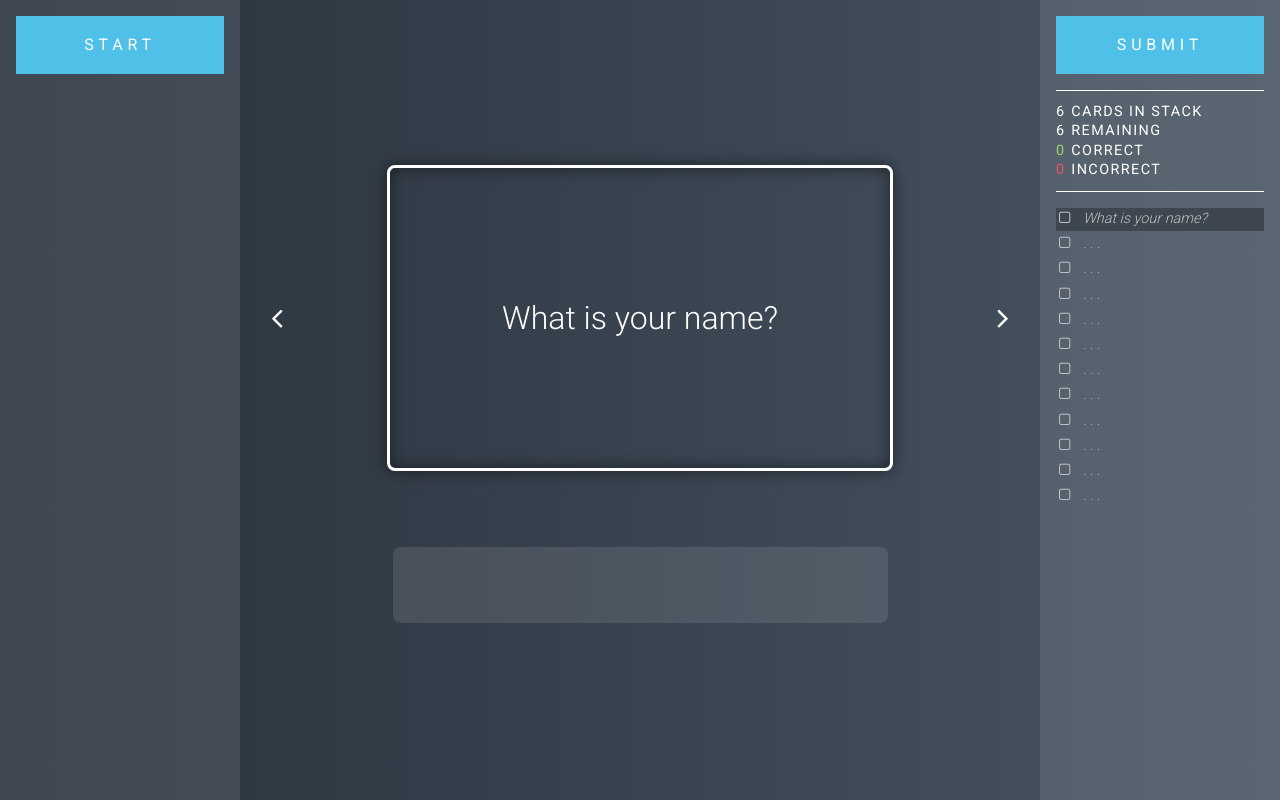
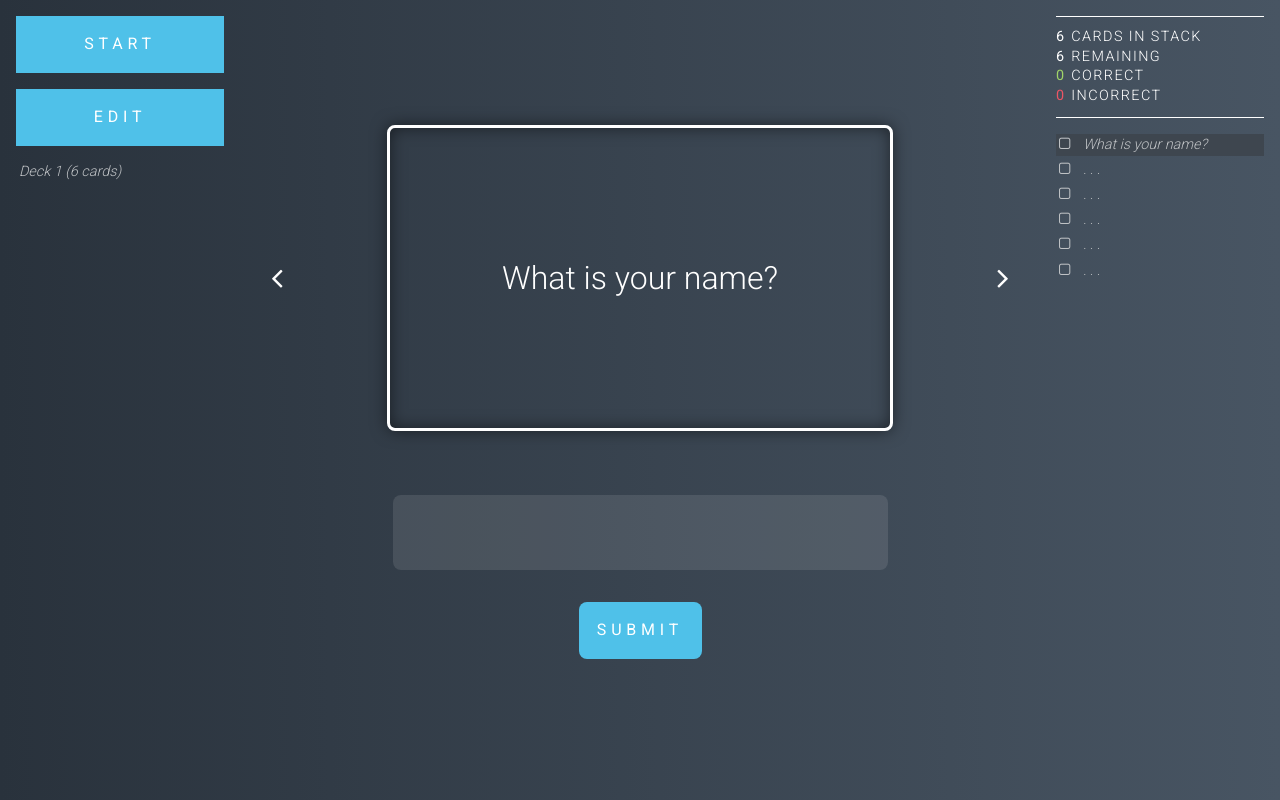
Before and after one commit to nickoki/flash-cards, a plain HTML site: page index.html in a window 1280 px wide. Both pictures are taken after a click on the item "START". Drawn offline with nearby package versions, Linux system fonts and the light colour scheme.

Commit message:
Edit and Submit buttons

```diff
--- a/css/style.css
+++ b/css/style.css
@@ -18,7 +18,7 @@ aside {
 	width: 20vw;
 	max-width: 280px;
 	height: 100vh;
-	background: rgba(255, 255, 255, 0.1);
+	/*background: rgba(255, 255, 255, 0.1);*/
 }
 
 nav ul,
@@ -29,12 +29,16 @@ aside ul {
 }
 
 .nav-button {
-	padding: 20px 0;
+	padding: 1.2em 0;
 	background: #4fc1e9;
 	color: #fff;
 	text-align: center;
 	text-transform: uppercase;
 	letter-spacing: 0.3em;
+}
+
+ul .nav-button:first-of-type {
+	margin-bottom: 1em;
 }
 
 .nav-button:hover {
@@ -58,6 +62,7 @@ aside ul {
 
 #previous,
 #next {
+	visibility: hidden;
 	display: flex;
 	justify-content: center;
 	align-items: center;
@@ -94,11 +99,11 @@ aside ul {
 .response-container {
 	visibility: hidden;
 	display: flex;
-	justify-content: center;
+	flex-direction: column;
 	align-items: center;
 	margin: 2em;
 	width: 800px;
-	height: 100px;
+	height: 180px;
 }
 
 .prompt {
@@ -124,6 +129,9 @@ span:focus {
 
 #responseButton {
 	display: block;
+	margin-top: 2em;
+	border-radius: 8px;
+	width: 123px;
 }
 
 #scoreboard {
@@ -132,12 +140,12 @@ span:focus {
 	border-bottom: 1px solid #fff;
 	padding: 0.6em 0;
 	list-style: none;
-
 }
 
 #scoreboard li {
 	margin: 0.2em 0;
 	font-size: 0.9em;
+	font-weight: 300;
 	color: #fff;
 	text-transform: uppercase;
 	letter-spacing: 0.1em;
@@ -145,6 +153,7 @@ span:focus {
 
 #scoreboard span {
 	margin-right: 0.4em;
+	font-weight: 400;
 }
 
 #scoreboardCorrect {
@@ -155,7 +164,8 @@ span:focus {
 	color: #ed5565;
 }
 
-#overview li {
+#overview li,
+#deckList li {
 	display: flex;
 	justify-content: flex-start;
 	margin: 0.2em 0;
@@ -170,7 +180,8 @@ span:focus {
 	background: #3e464f;
 }
 
-#overview li:hover {
+#overview li:hover,
+#deckList li:hover {
 	background: #94989d;
 	cursor: pointer;
 }
--- a/index.html
+++ b/index.html
@@ -13,7 +13,9 @@
 		<nav class="sidebar">
 			<ul>
 				<li id="startButton" class="nav-button">Start</li>
+				<li id="editButton" class="nav-button">Edit</li>
 			</ul>
+			<ul id="deckList"></ul>
 		</nav>
 
 		<div class="container">
@@ -26,13 +28,11 @@
 			</div>
 			<div class="response-container">
 				<span id="responseField" contenteditable="true"></span>
+				<div id="responseButton" class="submit nav-button" value="Submit">Submit</div>
 			</div>
 		</div>
 
 		<aside>
-			<ul>
-				<li id="responseButton" class="submit nav-button" value="Submit">Submit</li>
-			</ul>
 			<ul id="scoreboard">
 				<li><span id="scoreboardTotalCards"></span>Cards in Stack</li>
 				<li><span id="scoreboardRemainingCards"></span>Remaining</li>
--- a/js/cards.js
+++ b/js/cards.js
@@ -42,3 +42,9 @@ cards.push(card3);
 cards.push(card4);
 cards.push(card5);
 cards.push(card6);
+
+
+var decks = [];
+var deckName = "Deck 1"
+localStorage.setItem(deckName, cards);
+decks.push(deckName);
--- a/js/script.js
+++ b/js/script.js
@@ -1,18 +1,23 @@
 /* script.js */
 
+
+
 // GLOBAL VARIABLES
+
+
 var currentCard = 0; // counter for cards list
 var numCorrect = 0;
 
 
+
 // GAME FUNCTIONS
-// Start
-startGame();
-
 // Start game
 function startGame() {
+	// TODO fix "overstart"
 	currentCard = 0;
 	displayBoard();
+	$(previous).css('visibility', 'visible');
+	$(next).css('visibility', 'visible');
 	initScoreboard();
 	printScore();
 	clearInput();
@@ -24,11 +29,17 @@ function startGame() {
 	$('.overview-value').eq(currentCard).html(cards[currentCard].q);
 }
 
+// TODO Reset game function
+
+
 // End game
 function endGame() {
 	$('#flashcard .prompt').html("Congratulations! You're all done!");
 	$('.response-container').css('visibility', 'hidden');
+	$(previous).css('visibility', 'hidden');
+	$(next).css('visibility', 'hidden');
 	$(responseField).blur();
+	$(overview).children().css('pointer-events', 'none');
 }
 
 // Display Board
@@ -179,6 +190,20 @@ function printScore() {
 
 
 
+// DECKLIST FUNCTIONS
+updateDeckList();
+function updateDeckList() {
+	var deckName = '<li class="deck">' + decks[0] + ' (' + decks[0].length + ' cards)</li>';
+	var subNav = '<ul><li>Start</li><li>Edit</li></ul>'
+	$(deckList).append(deckName);
+}
+
+function addSubNav() {
+
+}
+
+
+
 // HELPER FUNCTIONS
 // Clear response input field
 function clearInput() {
@@ -233,7 +258,7 @@ $(next).on('click', function() {
 
 // TODO fix holy grail layout
 
-// TODO next and previous cards function and buttons
+// TODO Solve button
 
 // TODO SUBMISSION
 /*
@@ -241,10 +266,8 @@ Deploy online
 
 */
 
-// TODO
 // TODO Write your own cards
+
 // TODO Card animations
 
 // TODO add 5 user stories
-
-// TODO Card list on side bar
```
